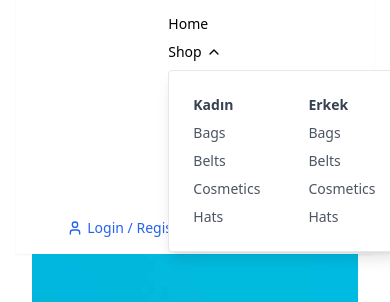
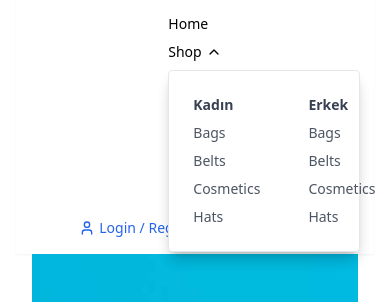
Before and after one commit to Heide-00/e-commerce, a React (Vite) app: page / in a window 390 px wide. Both pictures are taken after a click on the button "Shop". Shown: the part 142-444 px from the top of the page. Built offline with nearby package versions, Linux system fonts and the light colour scheme.

Commit message:
Update Header.jsx
Header.jsx

```diff
--- a/src/layout/Header.jsx
+++ b/src/layout/Header.jsx
@@ -1,10 +1,21 @@
 import { ShoppingCart, Heart, User, Search, ChevronDown } from "lucide-react";
 import { Link } from "react-router-dom";
-import { useState } from "react";
+import { useState, useEffect, useRef } from "react";
 import ShopDropdown from "../components/ShopDropdown";
 
 export default function Header() {
   const [isDropdownOpen, setIsDropdownOpen] = useState(false);
+  const dropdownRef = useRef();
+
+  useEffect(() => {
+    function handleClickOutside(e) {
+      if (dropdownRef.current && !dropdownRef.current.contains(e.target)) {
+        setIsDropdownOpen(false);
+      }
+    }
+    document.addEventListener("mousedown", handleClickOutside);
+    return () => document.removeEventListener("mousedown", handleClickOutside);
+  }, []);
 
   return (
     <header className="bg-white shadow-sm w-full">
@@ -14,20 +25,21 @@ export default function Header() {
           Bandage
         </Link>
 
-        <nav className="flex flex-col md:flex-row gap-2 md:gap-4 text-sm items-start md:items-center">
+      <nav className="flex flex-col md:flex-row gap-2 md:gap-4 text-sm items-start md:items-center">
           <Link to="/" className="text-black hover:text-blue-600 transition">Home</Link>
 
-          <div className="relative">
+        <div className="relative" ref={dropdownRef}>
             <button
               onClick={() => setIsDropdownOpen(!isDropdownOpen)}
               className="flex items-center gap-1 text-sm text-black hover:text-blue-600 transition"
               aria-expanded={isDropdownOpen}
+              aria-haspopup="true"
             >
               Shop
               <ChevronDown className={`w-4 h-4 transition-transform ${isDropdownOpen ? "rotate-180" : ""}`} />
             </button>
             {isDropdownOpen && (
-              <div className="absolute left-0 top-full mt-2 z-[999]">
+              <div className="absolute left-0 top-full mt-2 z-50 bg-white shadow-lg rounded-md w-48">
                 <ShopDropdown />
               </div>
             )}
@@ -38,10 +50,9 @@ export default function Header() {
           <Link to="/contact" className="text-black hover:text-blue-600 transition">Contact</Link>
           <Link to="/pages" className="text-black hover:text-blue-600 transition">Pages</Link>
           <Link to="/team" className="text-black hover:text-blue-600 transition">Team</Link>
-
         </nav>
 
-        <div className="flex items-center gap-4">
+        <div className="flex flex-wrap justify-end gap-2 md:gap-4">
           <Link to="/login" className="flex items-center gap-1 text-sm text-blue-600 hover:underline">
             <User className="w-4 h-4" />
             Login / Register
```
